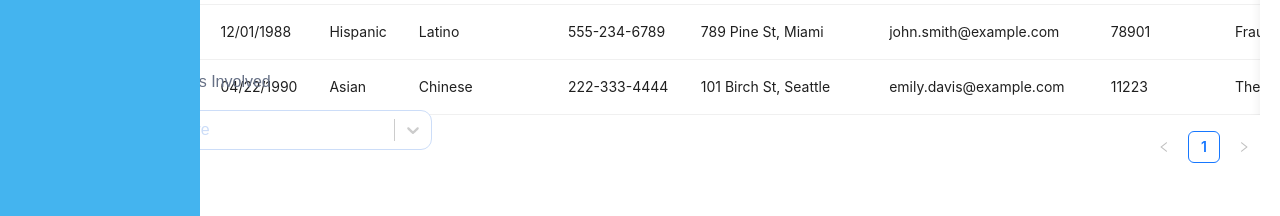
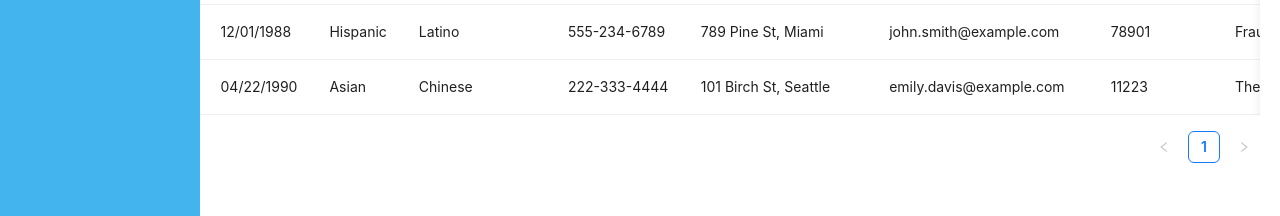
Before and after one commit to JumboCode/new-england-innocence-project, a Next.js app in the folder neip-app/: page / in a window 1280 px wide. Shown: the part 502-718 px from the top of the page. Built offline with nearby package versions, Linux system fonts and the light colour scheme.

Commit message:
Rm temp rendering

```diff
--- a/neip-app/src/pages/index.tsx
+++ b/neip-app/src/pages/index.tsx
@@ -12,13 +12,6 @@ const Homepage = () => {
       <div className="flex-1">
         <HomePage />
       </div>
-      <div className="fixed bottom-8 left-8" style={{ marginLeft: 100, marginBottom: 100 }}>
-        <DropdownAndTags
-          label="Detectives Involved"
-          placeholder="Detective"
-          options={options}
-        />
-      </div>
     </div>
   );
 };
```
